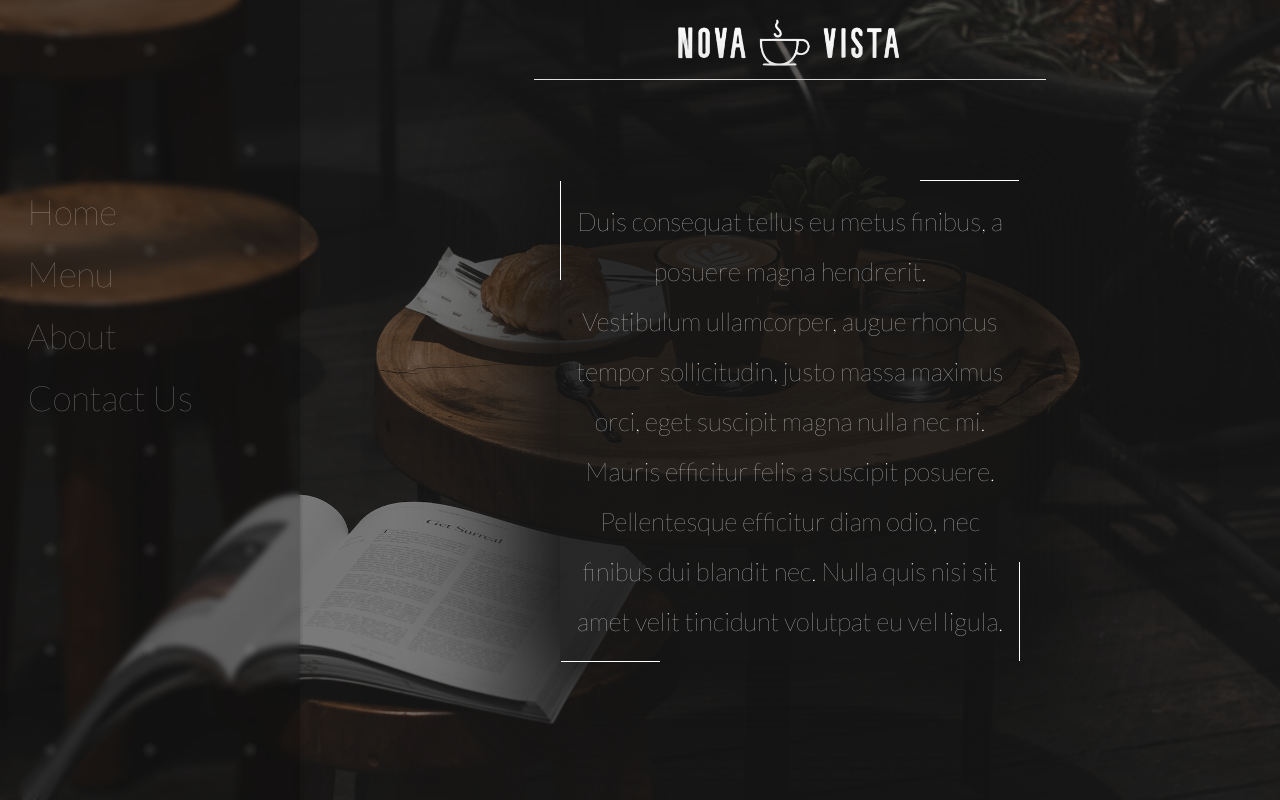
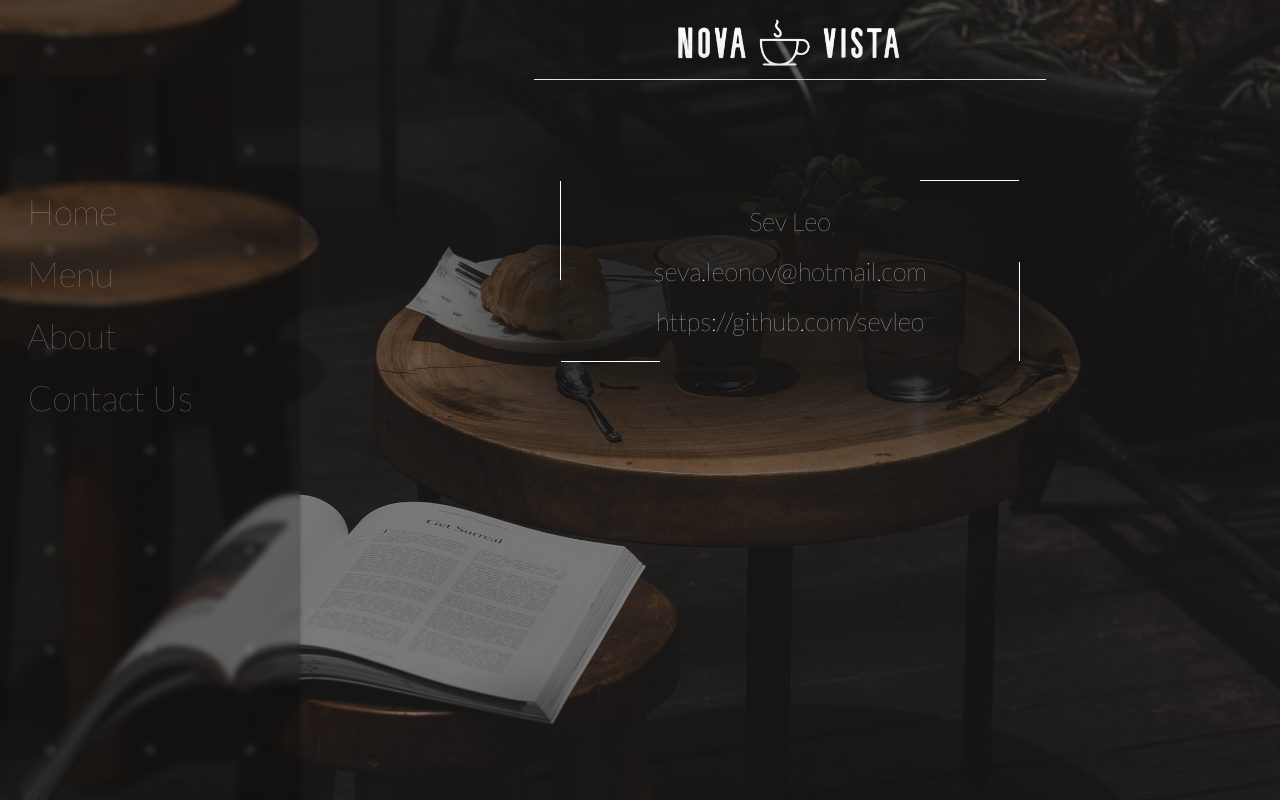
Before and after one commit to sevleo/TOP-RestaurantMenu, a website built with webpack: page src/index.html in a window 1280 px wide. Both pictures are taken after a click on the element "Contact Us". Built offline with nearby package versions, Linux system fonts and the light colour scheme.

Commit message:
change scrollbar style

```diff
--- a/src/page-loader.js
+++ b/src/page-loader.js
@@ -171,13 +171,17 @@ function generateDOM() {
             contentContainerContactUs.classList.add('contact-us', 'hide');
             contentContainer.append(contentContainerContactUs);
 
-            const p1 = document.createElement('p');
-            p1.textContent = "Duis consequat tellus eu metus finibus, a posuere magna hendrerit."
-            contentContainerContactUs.append(p1);
+            const p2 = document.createElement('p');
+            p2.textContent = "Sev Leo"
+            contentContainerContactUs.append(p2);
 
-            const p2 = document.createElement('p');
-            p2.textContent = "Vestibulum ullamcorper, augue rhoncus tempor sollicitudin, justo massa maximus orci, eget suscipit magna nulla nec mi. Mauris efficitur felis a suscipit posuere. Pellentesque efficitur diam odio, nec finibus dui blandit nec. Nulla quis nisi sit amet velit tincidunt volutpat eu vel ligula."
-            contentContainerContactUs.append(p2);
+            const p3 = document.createElement('p');
+            p3.textContent = "seva.leonov@hotmail.com"
+            contentContainerContactUs.append(p3);
+
+            const p4 = document.createElement('p');
+            p4.textContent = "https://github.com/sevleo"
+            contentContainerContactUs.append(p4);
 
             deleteHomeDiv();
             deleteShopDiv();
--- a/src/styles.css
+++ b/src/styles.css
@@ -12,6 +12,22 @@ html {
     font-family: 'Lato', 'Segoe UI', Tahoma, Geneva, Verdana, sans-serif;
 }
 
+::-webkit-scrollbar {
+  width: 10px;
+}
+
+::-webkit-scrollbar-thumb {
+    background: #333; /* Change the color to your preference */
+    /* border-radius: 6px; */
+}
+
+::-webkit-scrollbar:hover {
+    background: rgba(20, 20, 20); /* Change the color to your preference */
+}
+
+::-webkit-scrollbar-thumb:hover {
+    background: #555; /* Change the color to your preference */
+}
 
 /* Desktop screen */
 
@@ -187,7 +203,7 @@ html {
         position: relative;
         grid-column: 1 / 2;
         grid-row: 2 / 3;
-        padding: 100px 20px 100px 20px;
+        padding: clamp(20px, 15vh, 100px) 20px 10px 20px;
         color: white;
         z-index: 2;
         width: 500px;
@@ -233,6 +249,7 @@ html {
     .home p:first-child {
     margin-bottom: 30px;
     }
+
 }
 
 
```
Also changed, not shown: dist/main.js.
